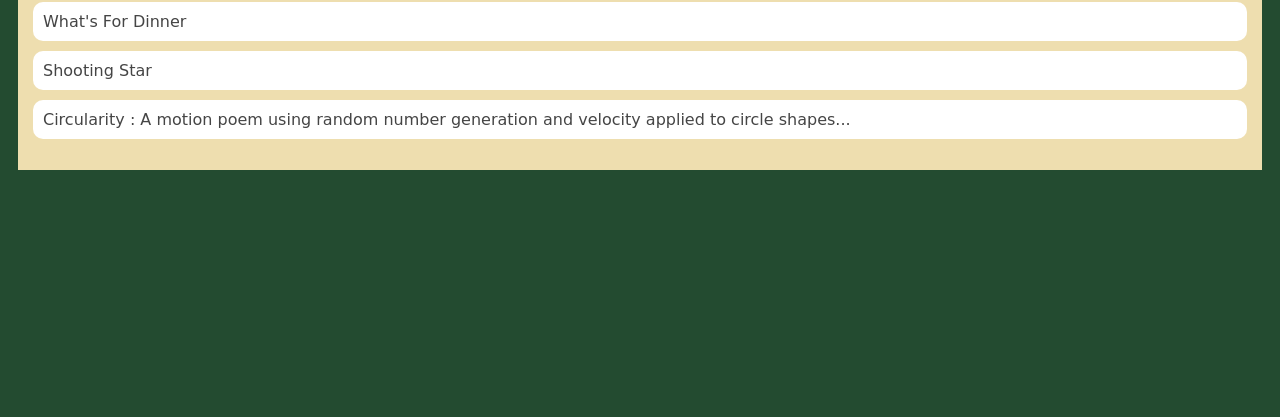
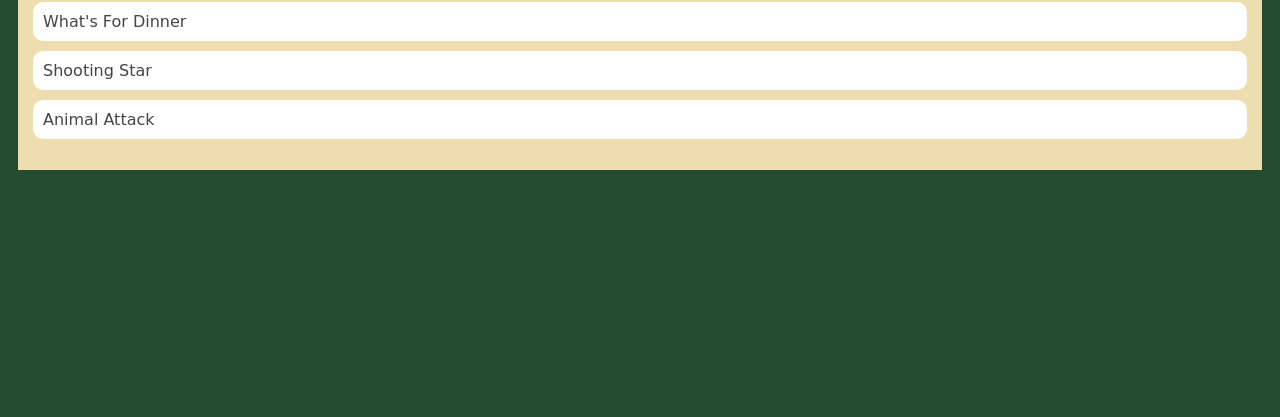
Before and after one commit to caidencolwart/caidencolwart.github.io, a plain HTML site: page portfolio.html in a window 1280 px wide. Shown: the part 383-800 px from the top of the page. Drawn offline with Linux system fonts and the light colour scheme.

Commit message:
new link

```diff
--- a/portfolio.html
+++ b/portfolio.html
@@ -128,7 +128,7 @@
                     <ul class="portfolio">
                         <li><a href="https://www.khanacademy.org/computer-programming/spin-off-of-project-whats-for-dinner/6531408951033856">What's For Dinner</a></li>
                         <li><a href="https://www.khanacademy.org/computer-programming/spin-off-of-project-shooting-star/6681404593717248">Shooting Star</a></li>
-                        <li><a href="projects/circularity/">Circularity : A motion poem using random number generation and velocity applied to circle shapes...</a></li>
+                        <li><a href="https://www.khanacademy.org/computer-programming/spin-off-of-project-animal-attack/6572327918157824">Animal Attack</a></li>
                     </ul>
 
                 </div>
```
